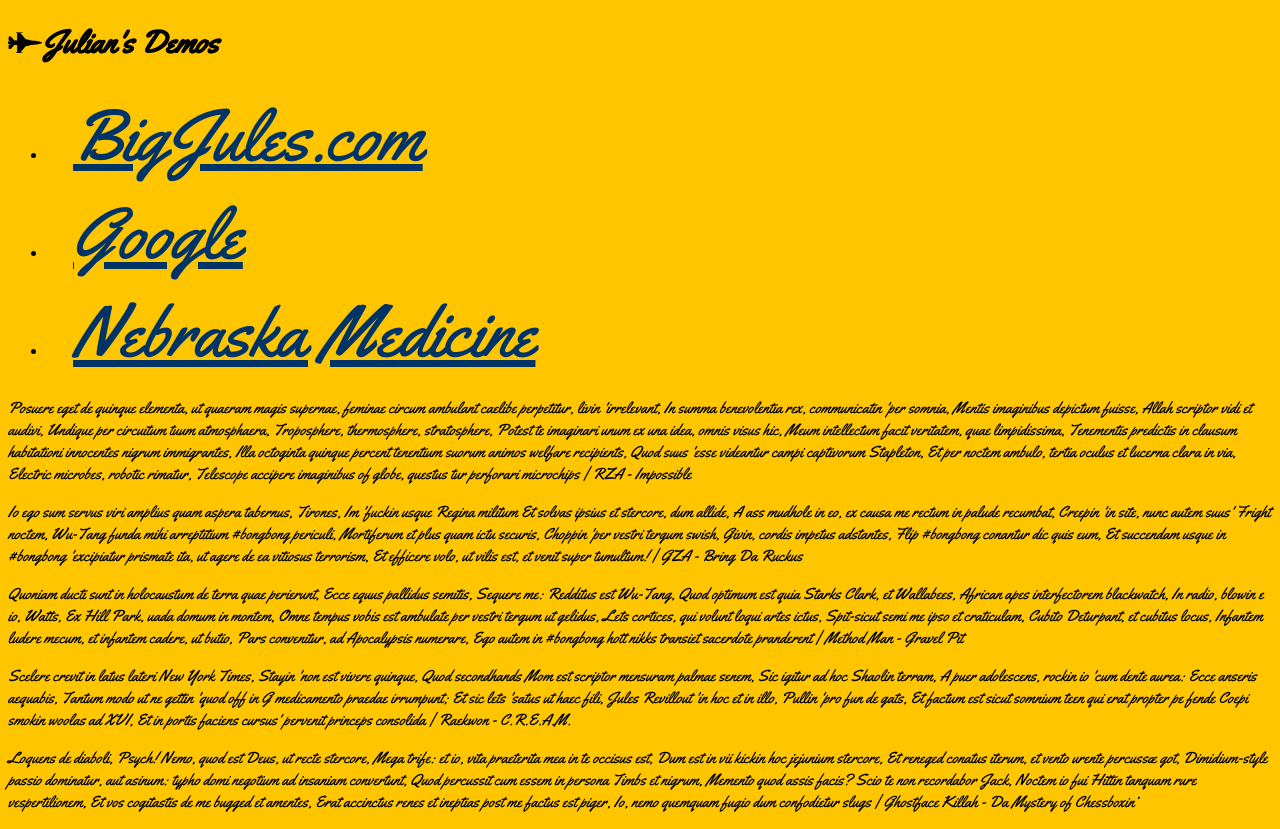
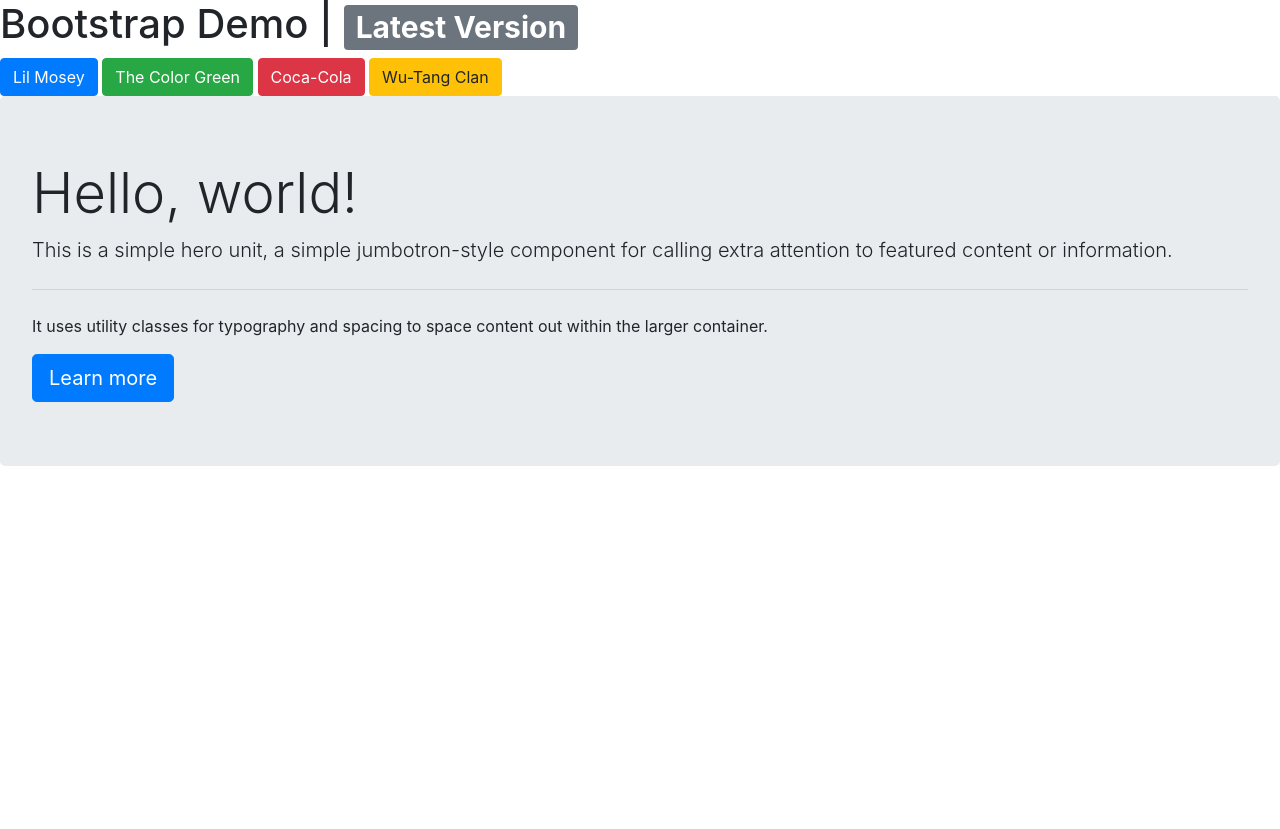
Before and after one commit to joolyen/eagles, a plain HTML site: page index.html in a window 1280 px wide. After the commit the page ends 800 px from the top, so only its background shows below. Drawn offline with nearby package versions, Linux system fonts and the light colour scheme.

Commit message:
in class practice with bootstrap components

```diff
--- a/index.html
+++ b/index.html
@@ -1,26 +1,59 @@
-<!DOCTYPE html>
-<html>
-<head>
-    <meta charset='utf-8'>
-    <meta http-equiv='X-UA-Compatible' content='IE=edge'>
-    <title>Julian Demo</title>
-    <meta name='viewport' content='width=device-width, initial-scale=1'>
-    <link rel='stylesheet' type='text/css' media='screen' href="jul-2/css/google-fonts.css">
-    <link rel='stylesheet' type='text/css' media='screen' href='jul-2/css/styles.css'>
-    <link rel="stylesheet" href="https://cdnjs.cloudflare.com/ajax/libs/font-awesome/4.7.0/css/font-awesome.min.css">
-    <!-- <link rel="stylesheet" href="https://stackpath.bootstrapcdn.com/bootstrap/4.5.0/css/bootstrap.min.css" integrity="sha384-9aIt2nRpC12Uk9gS9baDl411NQApFmC26EwAOH8WgZl5MYYxFfc+NcPb1dKGj7Sk" crossorigin="anonymous"> -->
-</head>
-<body>
-    <h1><i class="fa fa-fighter-jet"></i>Julian's Demos</h1>
-    <ul>
-        <li><a href="https://bigjules.com">BigJules.com</a></li>
-        <li><a href="https://google.com">Google</a></li>
-        <li><a href="https://www.nebraskamed.com">Nebraska Medicine</a></li>
-    </ul>
-    <p>Posuere eget de quinque elementa, ut quaeram magis supernae, feminae circum ambulant caelibe perpetitur, livin 'irrelevant, In summa benevolentia rex, communicatin 'per somnia, Mentis imaginibus depictum fuisse, Allah scriptor vidi et audivi, Undique per circuitum tuum atmosphaera, Troposphere, thermosphere, stratosphere, Potest te imaginari unum ex una idea, omnis visus hic, Meum intellectum facit veritatem, quae limpidissima, Tenementis predictis in clausum habitationi innocentes nigrum immigrantes, Illa octoginta quinque percent tenentium suorum animos welfare recipients, Quod suus 'esse videantur campi captivorum Stapleton, Et per noctem ambulo, tertia oculus et lucerna clara in via, Electric microbes, robotic rimatur, Telescope accipere imaginibus of globe, questus tur perforari microchips | RZA - Impossible</p>
-    <p>Io ego sum servus viri amplius quam aspera tabernus, Tirones, Im 'fuckin usque Regina militum Et solvas ipsius et stercore, dum allide, A ass mudhole in eo, ex causa me rectum in palude recumbat, Creepin 'in site, nunc autem suus' Fright noctem, Wu-Tang funda mihi arreptitium #bongbong periculi, Mortiferum et plus quam ictu securis, Choppin 'per vestri tergum swish, Givin, cordis impetus adstantes, Flip #bongbong conantur dic quis eum, Et succendam usque in #bongbong 'excipiatur prismate ita, ut agere de ea vitiosus terrorism, Et efficere volo, ut vilis est, et venit super tumultum! | GZA - Bring Da Ruckus</p>
-    <p>Quoniam ducti sunt in holocaustum de terra quae perierunt, Ecce equus pallidus semitis, Sequere me: Redditus est Wu-Tang, Quod optimum est quia Starks Clark, et Wallabees, African apes interfectorem blackwatch, In radio, blowin e io, Watts, Ex Hill Park, uada domum in montem, Omne tempus vobis est ambulate per vestri tergum ut gelidus, Lets cortices, qui volunt loqui artes ictus, Spit-sicut semi me ipso et craticulam, Cubito Deturpant, et cubitus locus, Infantem ludere mecum, et infantem cadere, ut butio, Pars convenitur, ad Apocalypsis numerare, Ego autem in #bongbong hott nikks transiet sacerdote pranderent | Method Man - Gravel Pit</p>
-    <p>Scelere crevit in latus lateri New York Times, Stayin 'non est vivere quinque, Quod secondhands Mom est scriptor mensuram palmae senem, Sic igitur ad hoc Shaolin terram, A puer adolescens, rockin io 'cum dente aurea: Ecce anseris aequabis, Tantum modo ut ne gettin 'quod off in G medicamento praedae irrumpunt; Et sic lets 'satus ut haec fili, Jules Revillout 'in hoc et in illo, Pullin 'pro fun de gats, Et factum est sicut somnium teen qui erat propter pe fende Coepi smokin woolas ad XVI, Et in portis faciens cursus' pervenit princeps consolida | Raekwon - C.R.E.A.M.</p>
-    <p>Loquens de diaboli, Psych! Nemo, quod est Deus, ut recte stercore, Mega trife: et io, vita praeterita mea in te occisus est, Dum est in vii kickin hoc jejunium stercore, Et reneged conatus iterum, et vento urente percussæ got, Dimidium-style passio dominatur, aut asinum: typho domi negotium ad insaniam convertunt, Quod percussit cum essem in persona Timbs et nigrum, Memento quod assis facis? Scio te non recordabor Jack, Noctem io fui Hittin tanquam rure vespertilionem, Et vos cogitastis de me bugged et amentes, Erat accinctus renes et ineptias post me factus est piger, Io, nemo quemquam fugio dum confodietur slugs | Ghostface Killah - Da Mystery of Chessboxin’</p>
-</body>
+<!doctype html>
+<html lang="en">
+  <head>
+    <!-- Required meta tags -->
+    <meta charset="utf-8">
+    <meta name="viewport" content="width=device-width, initial-scale=1, shrink-to-fit=no">
+
+    <!-- Bootstrap CSS -->
+    <link rel="stylesheet" href="https://stackpath.bootstrapcdn.com/bootstrap/4.5.0/css/bootstrap.min.css" integrity="sha384-9aIt2nRpC12Uk9gS9baDl411NQApFmC26EwAOH8WgZl5MYYxFfc+NcPb1dKGj7Sk" crossorigin="anonymous">
+
+    <title>Bootstrap Demo</title>
+  </head>
+  <body>
+    <h1>Bootstrap Demo | <span class="badge badge-secondary">Latest Version</span></h1>
+    <section>
+        <a href="https://en.wikipedia.org/wiki/Lil_Mosey" class="btn btn-primary">Lil Mosey</a>
+        <a href="https://www.verywellmind.com/color-psychology-green-2795817" class="btn btn-success">The Color Green</a>
+        <a href="https://www.coca-cola.com/" class="btn btn-danger">Coca-Cola</a>
+        <a href="https://www.youtube.com/watch?v=PBwAxmrE194&list=PL9uczDoXQxSYj5t_m37el_YztBTzo3h4b&index=1" class="btn btn-warning">Wu-Tang Clan</a>
+    </section>
+
+        <section>
+            <div class="jumbotron">
+                <h1 class="display-4">Hello, world!</h1>
+                <p class="lead">This is a simple hero unit, a simple jumbotron-style component for calling extra attention to featured content or information.</p>
+                <hr class="my-4">
+                <p>It uses utility classes for typography and spacing to space content out within the larger container.</p>
+                <a class="btn btn-primary btn-lg" href="#" role="button">Learn more</a>
+              </div>
+        </section>
+
+        <!-- <div id="carouselExampleControls" class="carousel slide" data-ride="carousel">
+            <div class="carousel-inner">
+              <div class="carousel-item active">
+                <img src="https://i2.wp.com/batman-news.com/wp-content/uploads/2019/07/Wu-Tang-Clan-logo.jpg?resize=696%2C392&quality=80&strip=info&ssl=1" class="d-block w-100" alt="wu-tang logo">
+              </div>
+              <div class="carousel-item">
+                <img src="https://images.app.goo.gl/qR124faMKUFfsi8c6" class="d-block w-100" alt="the color green">
+              </div>
+              <div class="carousel-item">
+                <img src="https://images.app.goo.gl/fKeu4ZunHnzzLAP19" class="d-block w-100" alt="coca-cola">
+              </div>
+            </div>
+            <a class="carousel-control-prev" href="#carouselExampleControls" role="button" data-slide="prev">
+              <span class="carousel-control-prev-icon" aria-hidden="true"></span>
+              <span class="sr-only">Previous</span>
+            </a>
+            <a class="carousel-control-next" href="#carouselExampleControls" role="button" data-slide="next">
+              <span class="carousel-control-next-icon" aria-hidden="true"></span>
+              <span class="sr-only">Next</span>
+            </a>
+          </div> -->
+        <!-- Optional JavaScript -->
+    <!-- jQuery first, then Popper.js, then Bootstrap JS -->
+    <script src="https://code.jquery.com/jquery-3.5.1.slim.min.js" integrity="sha384-DfXdz2htPH0lsSSs5nCTpuj/zy4C+OGpamoFVy38MVBnE+IbbVYUew+OrCXaRkfj" crossorigin="anonymous"></script>
+    <script src="https://cdn.jsdelivr.net/npm/popper.js@1.16.0/dist/umd/popper.min.js" integrity="sha384-Q6E9RHvbIyZFJoft+2mJbHaEWldlvI9IOYy5n3zV9zzTtmI3UksdQRVvoxMfooAo" crossorigin="anonymous"></script>
+    <script src="https://stackpath.bootstrapcdn.com/bootstrap/4.5.0/js/bootstrap.min.js" integrity="sha384-OgVRvuATP1z7JjHLkuOU7Xw704+h835Lr+6QL9UvYjZE3Ipu6Tp75j7Bh/kR0JKI" crossorigin="anonymous"></script>
+  </body>
 </html>
--- /dev/null
+++ b/style.css
@@ -0,0 +1,3 @@
+body{background:#ff6600;}
+h1{margin:1em 0;}
+section{margin:1em 0;}
```
